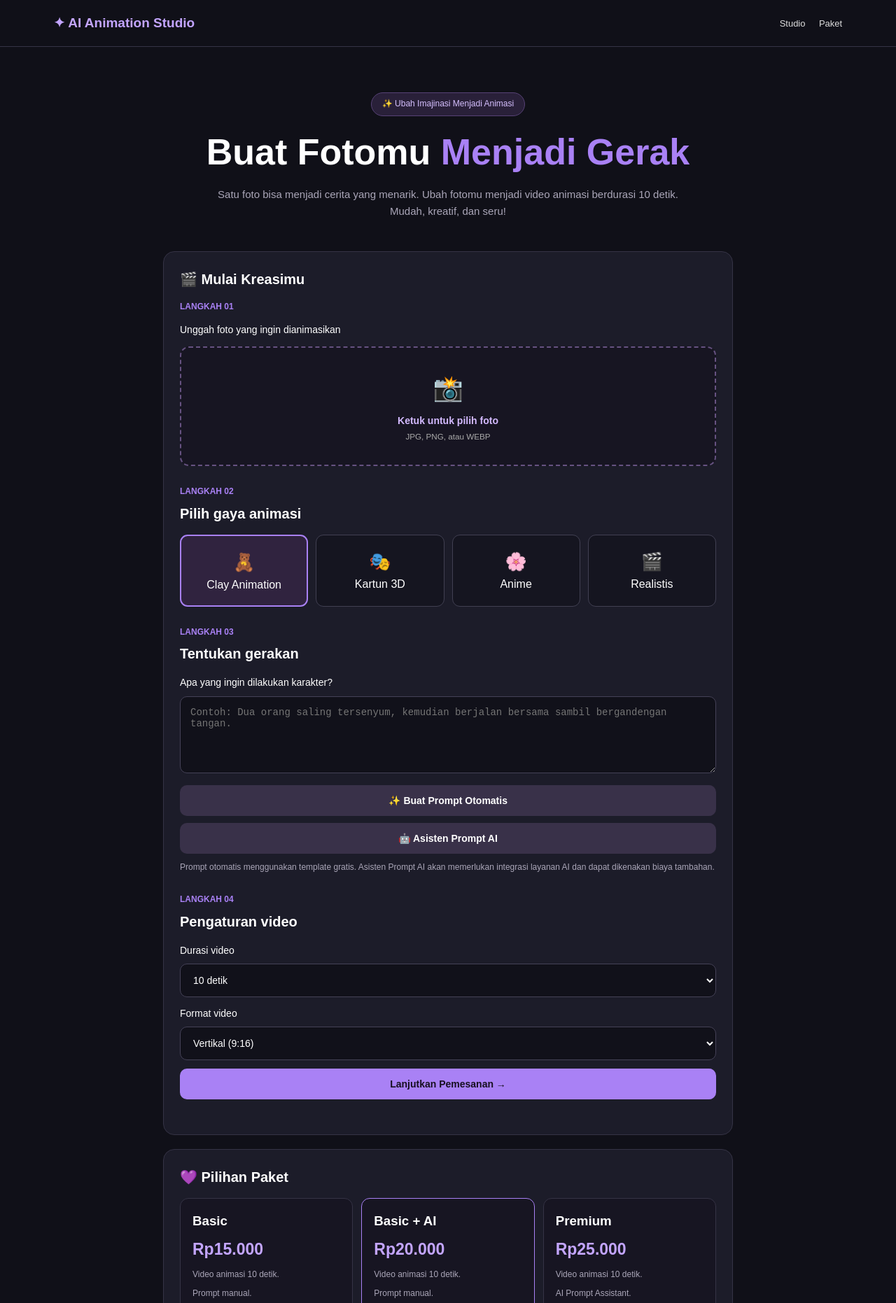
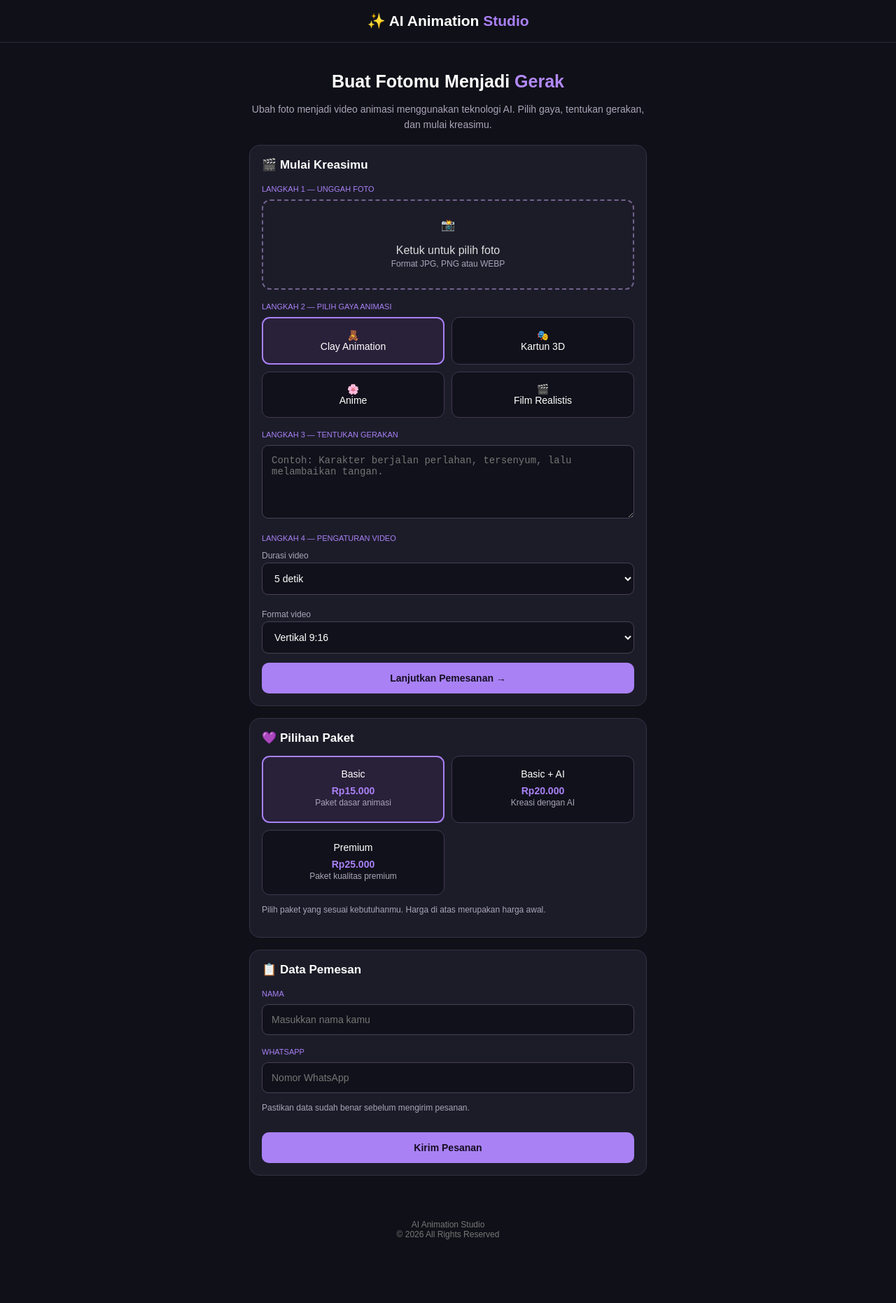
Before and after one commit to ruriajun/Ajunsanima, a plain HTML site: page index.html in a window 1280 px wide. Shown: the top 1862 px of the page at 70% size. After the commit the page ends 1801 px from the top, so only its background shows below. Drawn offline with nearby package versions, Linux system fonts and the light colour scheme.

Commit message:
Update index.html

```diff
--- a/index.html
+++ b/index.html
@@ -3,477 +3,297 @@
 <html lang="id">
 <head>
 <meta charset="UTF-8">
-<meta name="viewport" content="width=device-width, initial-scale=1.0">
+<meta name="viewport" content="width=device-width, initial-scale=1">
 <meta name="theme-color" content="#101018">
-<meta name="description" content="Ubah fotomu menjadi video animasi 10 detik dengan AI Animation Studio.">
-<title>AI Animation Studio - Buat Fotomu Menjadi Gerak</title>
+<title>AI Animation Studio</title>
+
+<script src="https://cdn.jsdelivr.net/npm/@supabase/supabase-js@2"></script>
 
 <style>
-*{box-sizing:border-box;margin:0;padding:0}
-
 :root{
   --bg:#101018;
   --panel:#1c1c29;
   --purple:#a981f5;
   --white:#fff;
-  --muted:#aaa6b8;
-  --border:#353345;
+  --muted:#aaa5b8;
 }
-
+*{box-sizing:border-box}
 body{
-  background:var(--bg);
-  color:var(--white);
-  font-family:Arial,Helvetica,sans-serif;
-  line-height:1.6;
+  margin:0;background:var(--bg);color:var(--white);
+  font-family:Arial,sans-serif;
 }
-
 header{
-  padding:18px 6%;
-  display:flex;
-  align-items:center;
-  justify-content:space-between;
-  border-bottom:1px solid var(--border);
-  position:sticky;
-  top:0;
-  background:#101018;
-  z-index:10;
+  padding:18px;text-align:center;
+  border-bottom:1px solid #302b3c;
+  font-size:21px;font-weight:bold;
 }
-
-.logo{
-  font-size:19px;
-  font-weight:bold;
-  color:#c3a5ff;
+header span{color:var(--purple)}
+main{max-width:600px;margin:auto;padding:16px}
+h2{font-size:25px;text-align:center;margin:25px 0 8px}
+.sub{text-align:center;color:var(--muted);font-size:14px;line-height:1.6}
+.panel{
+  background:var(--panel);border:1px solid #343044;
+  border-radius:15px;padding:17px;margin:17px 0;
 }
-
-nav a{
-  text-decoration:none;
-  color:#ddd;
-  margin-left:15px;
-  font-size:13px;
+h3{font-size:17px;margin:0 0 15px}
+.small-title{font-size:11px;color:var(--purple);margin:18px 0 9px}
+.upload{
+  display:block;text-align:center;padding:25px 12px;
+  border:2px dashed #71618d;border-radius:12px;
+  cursor:pointer;color:#ddd;
 }
-
-.hero{
-  text-align:center;
-  padding:65px 20px 45px;
-  max-width:750px;
-  margin:auto;
+.upload input{display:none}
+#preview{
+  display:none;width:100%;max-height:300px;
+  object-fit:contain;margin-top:15px;border-radius:10px;
 }
-
-.hero h1{
-  font-size:clamp(32px,7vw,52px);
-  line-height:1.2;
-  margin-bottom:18px;
+.grid{display:grid;grid-template-columns:1fr 1fr;gap:10px}
+.choice{
+  background:#11111b;color:white;border:1px solid #40384f;
+  border-radius:11px;padding:16px 8px;
+  cursor:pointer;text-align:center;font-size:14px;
 }
-
-.hero h1 span{color:var(--purple)}
-
-.hero p{
-  color:var(--muted);
-  font-size:15px;
+.choice.active{
+  border:2px solid var(--purple);
+  background:#292039;
 }
-
-.tag{
-  display:inline-block;
-  color:#d6c0ff;
-  background:#292039;
-  border:1px solid #574276;
-  border-radius:30px;
-  padding:6px 15px;
-  margin-bottom:20px;
-  font-size:12px;
+.choice strong{display:block;color:var(--purple);margin-top:8px}
+input,textarea,select{
+  width:100%;padding:13px;border-radius:9px;
+  background:#11111b;color:white;
+  border:1px solid #484052;font-size:14px;
 }
-
-main{
-  max-width:850px;
-  padding:0 18px 50px;
-  margin:auto;
+textarea{min-height:105px;resize:vertical}
+button{
+  cursor:pointer;font-size:14px;
 }
-
-.panel{
-  background:var(--panel);
-  border:1px solid var(--border);
-  border-radius:16px;
-  padding:23px;
-  margin-bottom:20px;
+.primary{
+  width:100%;padding:14px;border:0;border-radius:10px;
+  background:var(--purple);color:#160e22;
+  font-weight:bold;margin-top:13px;
 }
-
-h2{font-size:20px;margin-bottom:14px}
-
-.step{margin-bottom:27px}
-
-.step-number{
-  color:var(--purple);
-  font-size:12px;
-  font-weight:bold;
-  margin-bottom:5px;
+.secondary{
+  width:100%;padding:12px;border:1px solid #55466c;
+  border-radius:9px;background:#292039;color:white;
+  margin-top:9px;
 }
-
-label{
-  display:block;
-  margin:12px 0 8px;
-  font-size:14px;
+.note{font-size:12px;color:var(--muted);line-height:1.6}
+#status{
+  padding:12px;border-radius:9px;margin-top:15px;
+  font-size:13px;line-height:1.5;display:none;
 }
-
-input,textarea,select{
-  width:100%;
-  padding:14px;
-  border:1px solid #454257;
-  background:#11111a;
-  color:white;
-  border-radius:10px;
-  font-size:14px;
-  outline:none;
-}
-
-textarea{min-height:110px;resize:vertical}
-
-input:focus,textarea:focus,select:focus{
-  border-color:var(--purple);
-}
-
-.upload{
-  border:2px dashed #665281;
-  border-radius:13px;
-  padding:30px 15px;
-  text-align:center;
-  background:#171522;
-  cursor:pointer;
-}
-
-.upload input{display:none}
-
-.upload-icon{font-size:35px}
-
-.upload strong{
-  display:block;
-  color:#d3baff;
-  margin-top:7px;
-}
-
-#preview{
-  display:none;
-  width:100%;
-  max-height:300px;
-  object-fit:contain;
-  border-radius:10px;
-  margin-top:15px;
-}
-
-.grid{
-  display:grid;
-  grid-template-columns:repeat(2,1fr);
-  gap:11px;
-}
-
-.style{
-  background:#151520;
-  border:1px solid #414052;
-  padding:17px 8px;
-  border-radius:11px;
-  text-align:center;
-  cursor:pointer;
-  color:white;
-}
-
-.style.active{
-  border:2px solid var(--purple);
-  background:#30233f;
-}
-
-.style .emoji{font-size:25px;display:block}
-
-.btn{
-  border:0;
-  border-radius:10px;
-  padding:14px;
-  background:var(--purple);
-  color:#171020;
-  font-weight:bold;
-  cursor:pointer;
-  font-size:14px;
-}
-
-.btn:disabled{opacity:.5;cursor:not-allowed}
-
-.btn-full{width:100%;margin-top:12px}
-
-.btn-secondary{
-  background:#393149;
-  color:white;
-  width:100%;
-  margin-top:10px;
-}
-
-.note{
-  font-size:12px;
-  color:var(--muted);
-  margin-top:10px;
-}
-
-.price-grid{
-  display:grid;
-  grid-template-columns:repeat(2,1fr);
-  gap:12px;
-}
-
-.price-card{
-  background:#171522;
-  border:1px solid var(--border);
-  border-radius:12px;
-  padding:17px;
-}
-
-.price-card h3{margin-bottom:7px}
-
-.price{
-  font-size:23px;
-  font-weight:bold;
-  color:#c3a5ff;
-}
-
-.price-card p{
-  font-size:12px;
-  color:var(--muted);
-  margin-top:8px;
-}
-
-.popular{border-color:var(--purple)}
-
 footer{
-  text-align:center;
-  padding:30px 15px;
-  color:#888;
-  border-top:1px solid var(--border);
-  font-size:12px;
-}
-
-#status{
-  margin-top:15px;
-  color:#d4baff;
-  font-size:13px;
-}
-
-@media(min-width:650px){
-  .grid{grid-template-columns:repeat(4,1fr)}
-  .price-grid{grid-template-columns:repeat(3,1fr)}
+  text-align:center;color:#777;font-size:12px;
+  padding:30px 10px;
 }
 </style>
 </head>
 
 <body>
 
-<header>
-  <div class="logo">✦ AI Animation Studio</div>
-  <nav>
-    <a href="#studio">Studio</a>
-    <a href="#paket">Paket</a>
-  </nav>
-</header>
-
-<section class="hero">
-  <div class="tag">✨ Ubah Imajinasi Menjadi Animasi</div>
-  <h1>Buat Fotomu <span>Menjadi Gerak</span></h1>
-  <p>
-    Satu foto bisa menjadi cerita yang menarik.
-    Ubah fotomu menjadi video animasi berdurasi 10 detik.
-    Mudah, kreatif, dan seru!
-  </p>
-</section>
+<header>✨ AI Animation <span>Studio</span></header>
 
 <main>
 
-<section class="panel" id="studio">
+<h2>Buat Fotomu Menjadi <span style="color:#b28afa">Gerak</span></h2>
+<p class="sub">
+Ubah foto menjadi video animasi menggunakan teknologi AI.
+Pilih gaya, tentukan gerakan, dan mulai kreasimu.
+</p>
 
-  <h2>🎬 Mulai Kreasimu</h2>
+<section class="panel">
+<h3>🎬 Mulai Kreasimu</h3>
 
-  <div class="step">
-    <div class="step-number">LANGKAH 01</div>
-    <label>Unggah foto yang ingin dianimasikan</label>
+<div class="small-title">LANGKAH 1 — UNGGAH FOTO</div>
 
-    <label class="upload" for="image">
-      <span class="upload-icon">📸</span>
-      <strong>Ketuk untuk pilih foto</strong>
-      <small style="color:#aaa">JPG, PNG, atau WEBP</small>
-      <input type="file" id="image" accept="image/jpeg,image/png,image/webp">
+<label class="upload">
+📸<br><br>
+Ketuk untuk pilih foto<br>
+<span class="note">Format JPG, PNG atau WEBP</span>
+<input id="image" type="file" accept="image/jpeg,image/png,image/webp">
 </label>
 
-    <img id="preview" alt="Pratinjau foto">
+<img id="preview" alt="Preview foto">
+
+<div class="small-title">LANGKAH 2 — PILIH GAYA ANIMASI</div>
+
+<div class="grid" id="styles">
+<button type="button" class="choice active" data-value="Clay Animation">🧸<br>Clay Animation</button>
+<button type="button" class="choice" data-value="Kartun 3D">🎭<br>Kartun 3D</button>
+<button type="button" class="choice" data-value="Anime">🌸<br>Anime</button>
+<button type="button" class="choice" data-value="Film Realistis">🎬<br>Film Realistis</button>
 </div>
 
-  <div class="step">
-    <div class="step-number">LANGKAH 02</div>
-    <h2>Pilih gaya animasi</h2>
+<div class="small-title">LANGKAH 3 — TENTUKAN GERAKAN</div>
 
-    <div class="grid" id="styles">
+<textarea id="prompt" placeholder="Contoh: Karakter berjalan perlahan, tersenyum, lalu melambaikan tangan."></textarea>
 
-      <div class="style active" data-style="Clay Animation">
-        <span class="emoji">🧸</span>
-        Clay Animation
-      </div>
+<div class="small-title">LANGKAH 4 — PENGATURAN VIDEO</div>
 
-      <div class="style" data-style="3D Cartoon">
-        <span class="emoji">🎭</span>
-        Kartun 3D
-      </div>
-
-      <div class="style" data-style="Anime">
-        <span class="emoji">🌸</span>
-        Anime
-      </div>
-
-      <div class="style" data-style="Realistic">
-        <span class="emoji">🎬</span>
-        Realistis
-      </div>
-
-    </div>
-  </div>
-
-  <div class="step">
-    <div class="step-number">LANGKAH 03</div>
-    <h2>Tentukan gerakan</h2>
-
-    <label for="prompt">Apa yang ingin dilakukan karakter?</label>
-
-    <textarea id="prompt"
-      placeholder="Contoh: Dua orang saling tersenyum, kemudian berjalan bersama sambil bergandengan tangan."></textarea>
-
-    <button class="btn btn-secondary" onclick="makeTemplate()">
-      ✨ Buat Prompt Otomatis
-    </button>
-
-    <button class="btn btn-secondary" onclick="aiAssistant()">
-      🤖 Asisten Prompt AI
-    </button>
-
-    <p class="note">
-      Prompt otomatis menggunakan template gratis.
-      Asisten Prompt AI akan memerlukan integrasi layanan AI
-      dan dapat dikenakan biaya tambahan.
-    </p>
-  </div>
-
-  <div class="step">
-    <div class="step-number">LANGKAH 04</div>
-    <h2>Pengaturan video</h2>
-
-    <label>Durasi video</label>
+<label class="note">Durasi video</label>
 <select id="duration">
+<option value="5 detik">5 detik</option>
 <option value="10 detik">10 detik</option>
+<option value="15 detik">15 detik</option>
+<option value="30 detik">30 detik</option>
 </select>
 
-    <label>Format video</label>
+<br><br>
+<label class="note">Format video</label>
 <select id="format">
-      <option value="9:16">Vertikal (9:16)</option>
-      <option value="16:9">Horizontal (16:9)</option>
-      <option value="1:1">Kotak (1:1)</option>
+<option value="9:16">Vertikal 9:16</option>
+<option value="16:9">Horizontal 16:9</option>
+<option value="1:1">Kotak 1:1</option>
 </select>
 
-    <button class="btn btn-full" onclick="submitOrder()">
+<button class="primary" id="continueBtn" type="button">
 Lanjutkan Pemesanan →
 </button>
 
 <div id="status"></div>
-
-  </div>
 </section>
 
-<section class="panel" id="paket">
-  <h2>💜 Pilihan Paket</h2>
+<section class="panel">
+<h3>💜 Pilihan Paket</h3>
 
-  <div class="price-grid">
+<div class="grid" id="packages">
 
-    <div class="price-card">
-      <h3>Basic</h3>
-      <div class="price">Rp15.000</div>
-      <p>Video animasi 10 detik.</p>
-      <p>Prompt manual.</p>
-      <p>Template prompt gratis.</p>
-    </div>
+<button type="button" class="choice active" data-package="Basic" data-price="15000">
+Basic
+<strong>Rp15.000</strong>
+<span class="note">Paket dasar animasi</span>
+</button>
 
-    <div class="price-card popular">
-      <h3>Basic + AI</h3>
-      <div class="price">Rp20.000</div>
-      <p>Video animasi 10 detik.</p>
-      <p>Prompt manual.</p>
-      <p>Bantuan AI membuat prompt.</p>
-    </div>
+<button type="button" class="choice" data-package="Basic + AI" data-price="20000">
+Basic + AI
+<strong>Rp20.000</strong>
+<span class="note">Kreasi dengan AI</span>
+</button>
 
-    <div class="price-card">
-      <h3>Premium</h3>
-      <div class="price">Rp25.000</div>
-      <p>Video animasi 10 detik.</p>
-      <p>AI Prompt Assistant.</p>
-      <p>Arahan gerakan dan kamera lebih detail.</p>
-    </div>
+<button type="button" class="choice" data-package="Premium" data-price="25000">
+Premium
+<strong>Rp25.000</strong>
+<span class="note">Paket kualitas premium</span>
+</button>
 
 </div>
 
 <p class="note">
-    Harga di atas masih simulasi dan dapat disesuaikan.
-    Biaya tambahan akan diinformasikan sebelum pemesanan.
+Pilih paket yang sesuai kebutuhanmu. Harga di atas merupakan harga awal.
 </p>
+</section>
+
+<section class="panel" id="orderPanel">
+<h3>📋 Data Pemesan</h3>
+
+<div class="small-title">NAMA</div>
+<input id="customer" placeholder="Masukkan nama kamu">
+
+<div class="small-title">WHATSAPP</div>
+<input id="phone" type="tel" placeholder="Nomor WhatsApp">
+
+<p class="note">
+Pastikan data sudah benar sebelum mengirim pesanan.
+</p>
+
+<button class="primary" id="submitBtn" type="button">
+Kirim Pesanan
+</button>
+
+<div id="orderStatus"></div>
 </section>
 
 </main>
 
 <footer>
-  <p>✦ AI Animation Studio</p>
-  <p>Buat Fotomu Menjadi Gerak.</p>
-  <p style="margin-top:8px">© 2026 AI Animation Studio</p>
+AI Animation Studio<br>
+© 2026 All Rights Reserved
 </footer>
 
 <script>
-let selectedStyle="Clay Animation";
+// ======================================
+// KONFIGURASI SUPABASE
+// Masukkan URL dan Publishable Key milikmu
+// ======================================
 
-document.querySelectorAll(".style").forEach(item=>{
-  item.addEventListener("click",()=>{
-    document.querySelectorAll(".style").forEach(x=>{
-      x.classList.remove("active");
-    });
+const SUPABASE_URL = "MASUKKAN_PROJECT_URL";
+const SUPABASE_KEY = "MASUKKAN_PUBLISHABLE_KEY";
 
-    item.classList.add("active");
-    selectedStyle=item.dataset.style;
+let db = null;
+
+if(
+  window.supabase &&
+  SUPABASE_URL.startsWith("https://") &&
+  SUPABASE_KEY.startsWith("sb_publishable_")
+){
+  db = window.supabase.createClient(
+    SUPABASE_URL,
+    SUPABASE_KEY
+  );
+}
+
+// ======================================
+// PILIHAN ANIMASI DAN PAKET
+// ======================================
+
+let selectedStyle = "Clay Animation";
+let selectedPackage = "Basic";
+let selectedPrice = 15000;
+
+document.querySelectorAll("#styles .choice").forEach(btn=>{
+  btn.addEventListener("click",()=>{
+    document.querySelectorAll("#styles .choice")
+      .forEach(b=>b.classList.remove("active"));
+    btn.classList.add("active");
+    selectedStyle = btn.dataset.value;
   });
 });
 
-document.getElementById("image").addEventListener("change",event=>{
-  const file=event.target.files[0];
+document.querySelectorAll("#packages .choice").forEach(btn=>{
+  btn.addEventListener("click",()=>{
+    document.querySelectorAll("#packages .choice")
+      .forEach(b=>b.classList.remove("active"));
+    btn.classList.add("active");
+    selectedPackage = btn.dataset.package;
+    selectedPrice = Number(btn.dataset.price);
+  });
+});
 
-  if(!file)return;
+// ======================================
+// PREVIEW FOTO
+// ======================================
 
-  if(file.size>10*1024*1024){
-    alert("Ukuran foto maksimal 10 MB.");
-    event.target.value="";
+const imageInput = document.getElementById("image");
+const preview = document.getElementById("preview");
+
+imageInput.addEventListener("change",()=>{
+  const file = imageInput.files[0];
+
+  if(!file) return;
+
+  if(!["image/jpeg","image/png","image/webp"].includes(file.type)){
+    alert("Gunakan foto JPG, PNG atau WEBP.");
+    imageInput.value = "";
     return;
   }
 
-  const preview=document.getElementById("preview");
-  preview.src=URL.createObjectURL(file);
-  preview.style.display="block";
+  if(file.size > 5 * 1024 * 1024){
+    alert("Ukuran foto maksimal 5 MB.");
+    imageInput.value = "";
+    return;
+  }
+
+  preview.src = URL.createObjectURL(file);
+  preview.style.display = "block";
 });
 
-function makeTemplate(){
-  const text=
-  "Animasikan foto ini dengan gaya "+selectedStyle+
-  ". Pertahankan wajah, identitas, pakaian, dan ciri khas karakter. "+
-  "Buat gerakan tubuh yang alami, ekspresi wajah yang hidup, "+
-  "gerakan kamera sinematik, dan animasi yang halus. "+
-  "Durasi 10 detik. No dialogue, no voice-over, no subtitles, no text on screen.";
+// ======================================
+// LANJUT PEMESANAN
+// ======================================
 
-  document.getElementById("prompt").value=text;
-}
-
-function aiAssistant(){
-  alert(
-    "Asisten Prompt AI akan segera hadir. "+
-    "Fitur ini memerlukan integrasi API AI dan akan tersedia sesuai paket layanan."
-  );
-}
-
-function submitOrder(){
-  const file=document.getElementById("image").files[0];
-  const prompt=document.getElementById("prompt").value.trim();
+document.getElementById("continueBtn").addEventListener("click",()=>{
+  const file = imageInput.files[0];
+  const prompt = document.getElementById("prompt").value.trim();
 
   if(!file){
     alert("Silakan unggah foto terlebih dahulu.");
@@ -481,18 +301,117 @@ function submitOrder(){
   }
 
   if(!prompt){
-    alert("Silakan isi instruksi gerakan terlebih dahulu.");
+    alert("Silakan isi instruksi gerakan.");
     return;
   }
 
-  document.getElementById("status").textContent=
-    "Berhasil! Foto dan instruksi sudah siap. "+
-    "Sistem pemesanan dan produksi video akan dihubungkan pada tahap berikutnya.";
+  document.getElementById("orderPanel").scrollIntoView({
+    behavior:"smooth"
+  });
+});
 
-  document.getElementById("status").scrollIntoView({
-    behavior:"smooth",
-    block:"center"
+// ======================================
+// KIRIM PESANAN KE SUPABASE
+// Memerlukan tabel orders dan bucket
+// order-photos yang sudah disiapkan.
+// ======================================
+
+document.getElementById("submitBtn").addEventListener("click",submitOrder);
+
+async function submitOrder(){
+
+  const file = imageInput.files[0];
+  const prompt = document.getElementById("prompt").value.trim();
+  const customer = document.getElementById("customer").value.trim();
+  const phone = document.getElementById("phone").value.trim();
+  const status = document.getElementById("orderStatus");
+  const submitBtn = document.getElementById("submitBtn");
+
+  if(!file){
+    alert("Silakan unggah foto.");
+    return;
+  }
+
+  if(!prompt){
+    alert("Silakan isi instruksi gerakan.");
+    return;
+  }
+
+  if(!customer || !phone){
+    alert("Silakan isi nama dan nomor WhatsApp.");
+    return;
+  }
+
+  if(!db){
+    status.style.display = "block";
+    status.textContent = "Koneksi Supabase belum dikonfigurasi. Periksa URL dan Publishable Key.";
+    return;
+  }
+
+  submitBtn.disabled = true;
+  submitBtn.textContent = "Mengirim pesanan...";
+
+  status.style.display = "block";
+  status.textContent = "Sedang mengunggah foto...";
+
+  try{
+
+    const extension = file.name.split(".").pop().toLowerCase();
+    const safeExtension = ["jpg","jpeg","png","webp"].includes(extension)
+      ? extension : "jpg";
+
+    const filePath = crypto.randomUUID() + "." + safeExtension;
+
+    const {data:uploadData,error:uploadError} =
+      await db.storage
+      .from("order-photos")
+      .upload(filePath,file,{
+        contentType:file.type,
+        upsert:false
       });
+
+    if(uploadError) throw uploadError;
+
+    const {data:publicData} =
+      db.storage.from("order-photos").getPublicUrl(filePath);
+
+    status.textContent = "Foto berhasil diunggah. Menyimpan pesanan...";
+
+    const {error:insertError} = await db
+      .from("orders")
+      .insert({
+        customer_name:customer,
+        phone:phone,
+        image_url:publicData.publicUrl,
+        image_path:filePath,
+        animation_style:selectedStyle,
+        movement_prompt:prompt,
+        duration:document.getElementById("duration").value,
+        video_format:document.getElementById("format").value,
+        package_name:selectedPackage,
+        price:selectedPrice,
+        status:"pending"
+      });
+
+    if(insertError) throw insertError;
+
+    status.textContent =
+      "Pesanan berhasil disimpan! Tim AI Animation Studio akan menindaklanjuti pesananmu.";
+
+    submitBtn.textContent = "Pesanan Terkirim";
+
+  }catch(error){
+
+    console.error(error);
+
+    status.textContent =
+      "Pesanan belum berhasil disimpan: " +
+      (error.message || "Terjadi kesalahan.");
+
+    submitBtn.disabled = false;
+    submitBtn.textContent = "Coba Kirim Lagi";
+
+  }
 }
 </script>
 
```
Lines whose indentation alone changed are shown as unchanged.
